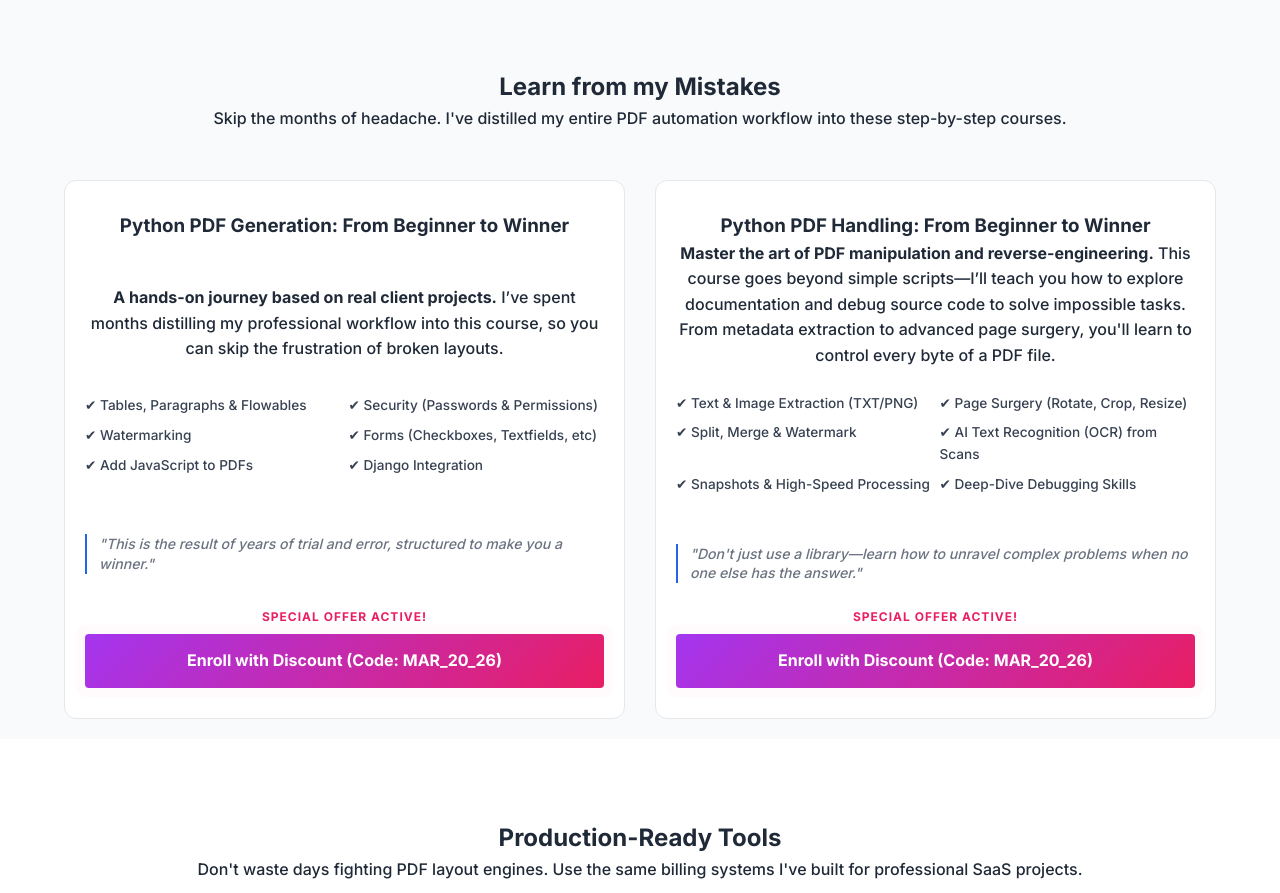
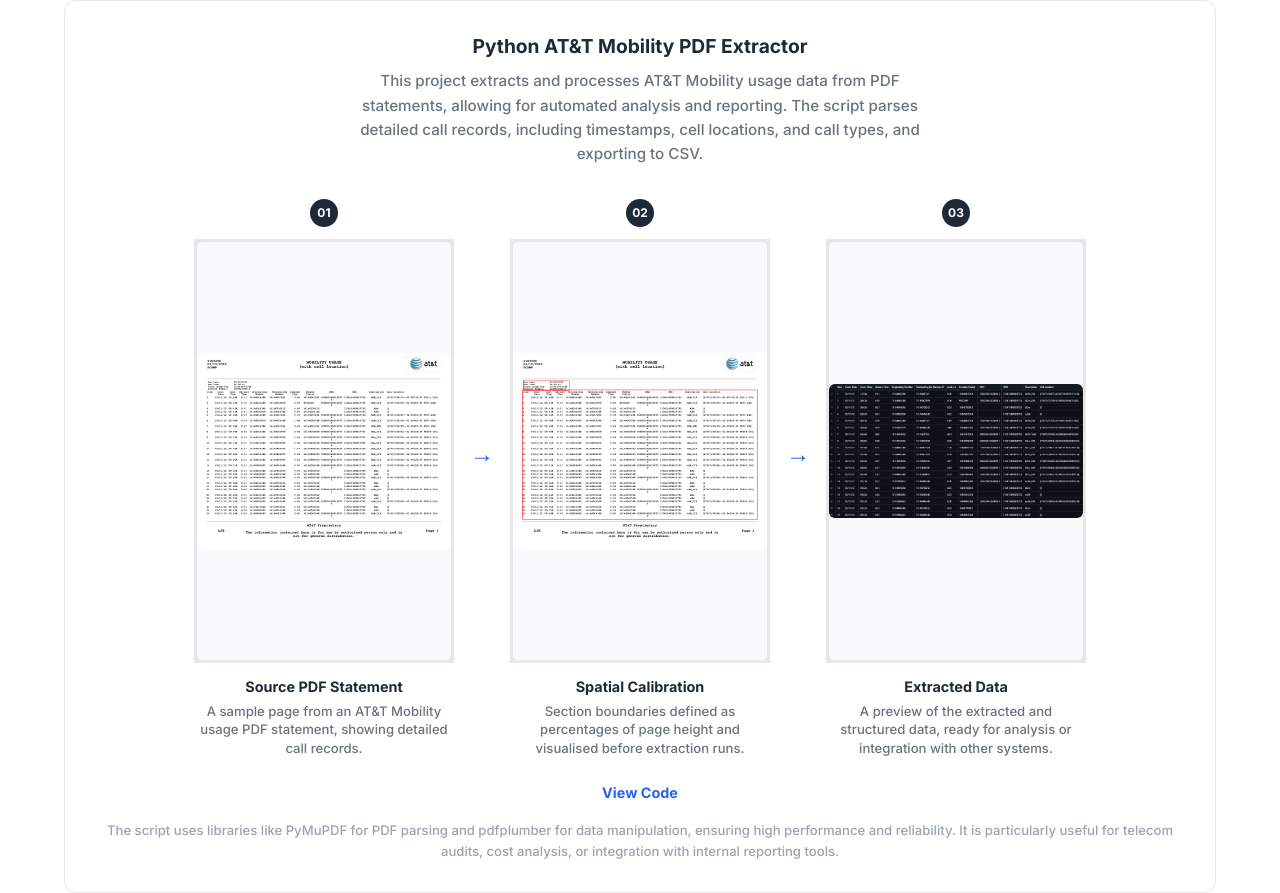
Before and after one commit to hasff/site, a plain HTML site: page index.html in a window 1280 px wide. Shown: the part 4572-5465 px from the top of the page. Drawn offline with Linux system fonts and the light colour scheme.

Commit message:
added at&t example.

```diff
--- a/index.html
+++ b/index.html
@@ -486,6 +486,59 @@
                 </p>
             </div>
 
+            <!-- Case Study: AT&T Mobility PDF Extractor -->
+            <div class="case-study-card">
+                <div class="case-study-header">
+                    <h3>Python AT&T Mobility PDF Extractor</h3>
+                    <p>This project extracts and processes AT&T Mobility usage data from PDF statements,
+                        allowing for automated analysis and reporting. The script parses detailed call records,
+                        including timestamps, cell locations, and call types, and exporting to CSV.
+                    </p>
+                </div>
+                <div class="case-study-steps">
+                    <div class="case-study-step">
+                        <div class="step-badge">01</div>
+                        <a href="assets/imgs/att/att_original.png" target="_blank" class="view-link-img">
+                            <div class="case-study-step-image fixed-H420">
+                                <img src="assets/imgs/att/att_original.png" alt="Original AT&T Mobility PDF statement with call records">
+                            </div>
+                        </a>
+                        <p class="step-label">Source PDF Statement</p>
+                        <p class="step-desc">A sample page from an AT&T Mobility usage PDF statement, showing detailed call records.</p>
+                    </div>
+                    <div class="case-study-arrow">→</div>
+                    <div class="case-study-step">
+                        <div class="step-badge">02</div>
+                        <a href="assets/imgs/att/sections_inspection.png" target="_blank" class="view-link-img">
+                            <div class="case-study-step-image fixed-H420">
+                                <img src="assets/imgs/att/sections_inspection.png" alt="Section areas overlaid on the PDF for calibration">
+                            </div>
+                        </a>
+                        <p class="step-label">Spatial Calibration</p>
+                        <p class="step-desc">Section boundaries defined as percentages of page height and visualised before extraction runs.</p>
+                    </div>
+                    <div class="case-study-arrow">→</div>
+                    <div class="case-study-step">
+                        <div class="step-badge">03</div>
+                        <a href="assets/imgs/att/output_csv_example.jpg" target="_blank" class="view-link-img">
+                            <div class="case-study-step-image fixed-H420">
+                                <img src="assets/imgs/att/output_csv_example.jpg" alt="Extracted data in a CSV file with call records structured in rows and columns">
+                            </div>
+                        </a>
+                        <p class="step-label">Extracted Data</p>
+                        <p class="step-desc">A preview of the extracted and structured data, ready for analysis or integration with other systems.</p>
+                    </div>
+                </div>
+                <div class="card-links">
+                    <a href="https://github.com/hasff/python-att-mobility-pdf-extractor" target="_blank" class="view-link" aria-label="Python AT&T Mobility PDF Extractor: View Code">View Code</a>
+                </div>
+                <p style="font-size: 0.82rem; color: #9ca3af; margin-top: 1rem; line-height: 1.6;">
+                    The script uses libraries like PyMuPDF for PDF parsing and pdfplumber for data manipulation,
+                    ensuring high performance and reliability. It is particularly useful for telecom audits,
+                    cost analysis, or integration with internal reporting tools.
+                </p>
+            </div>
+
         </section>
 
         <section id="courses" class="section gray-bg">
```
Also changed, not shown: assets/imgs/att/att_original.png (added), assets/imgs/att/output_csv_example.jpg (added), assets/imgs/att/sections_inspection.png (added).
